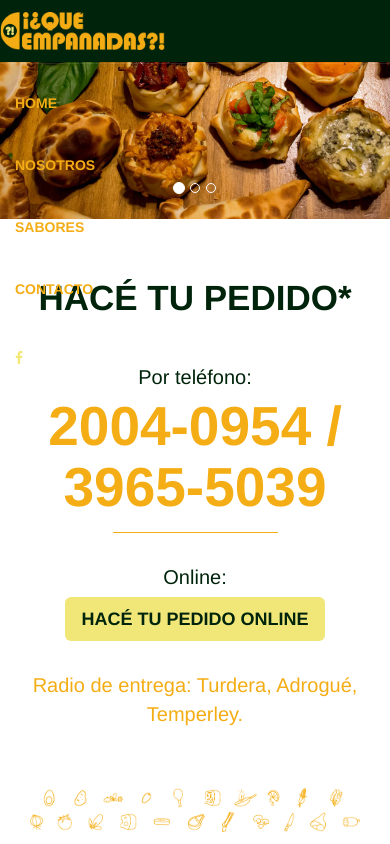
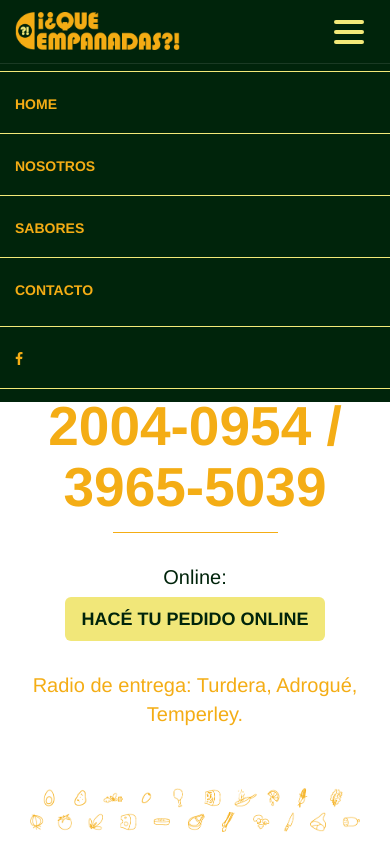
Before and after one commit to fer-k/que_empanadas, a plain HTML site: page index.html in a window 390 px wide. Both pictures are taken after a click on the button 353 px from the left and 25 px from the top of the page. Shown: the top 844 px of the page. Drawn offline with nearby package versions, Linux system fonts and the light colour scheme; some packages are replaced by stand-ins of ours.

Commit message:
que-empanadas_4

```diff
--- a/css/style.css
+++ b/css/style.css
@@ -19,6 +19,7 @@ a {
 	width: 165px;
 	margin-top: 12px;
 	margin-right: 20px;
+	margin-left: 15px;
 }
 
 .botonesbarra_izq li a{
@@ -228,3 +229,33 @@ footer {
 	color: #F4AD15;
 	border-top: solid 1px #F4AD15;
 }
+
+.menu-mobile {
+	background-color: #F3E979 !important;
+	width: 30px !important;
+    height: 4px !important;
+    border-radius: 5px !important;
+    margin-top: 6px !important;
+}
+
+.contenedor-toggle {
+	margin-top: 4px;
+}
+
+@media only screen and (max-width: 766px) {
+.collapsing, .in {
+	background-color: #00240B;
+	margin: 0px;
+}
+
+.collapsing ul li a, .in ul li a {
+	color: #F4AD15 !important;
+	border-top: solid 1px #F3E979 !important;
+}
+
+.collapsing ul li a:hover, .in ul li a:hover {
+	color: #00240B !important;
+	background-color: #F3E979 !important;
+}
+
+}
--- a/index.html
+++ b/index.html
@@ -41,10 +41,10 @@ google.maps.event.addDomListener(window, 'load', initialize);
   <nav class="navbar navbar-fixed-top backgroundbar">
     <div class="container fluid">
       <div class="navbar-header logoheader">
-        <button type="button" class="navbar-toggle" data-toggle="collapse" data-target="#myNavbar">
-          <span class="icon-bar"></span>
-          <span class="icon-bar"></span>
-          <span class="icon-bar"></span>
+        <button type="button" class="navbar-toggle contenedor-toggle" data-toggle="collapse" data-target="#myNavbar">
+          <span class="icon-bar menu-mobile"></span>
+          <span class="icon-bar menu-mobile"></span>
+          <span class="icon-bar menu-mobile"></span>
         </button>
         <a class="navbar-brand" href="http://www.queempanadas.com"></a>
       </div>
```
